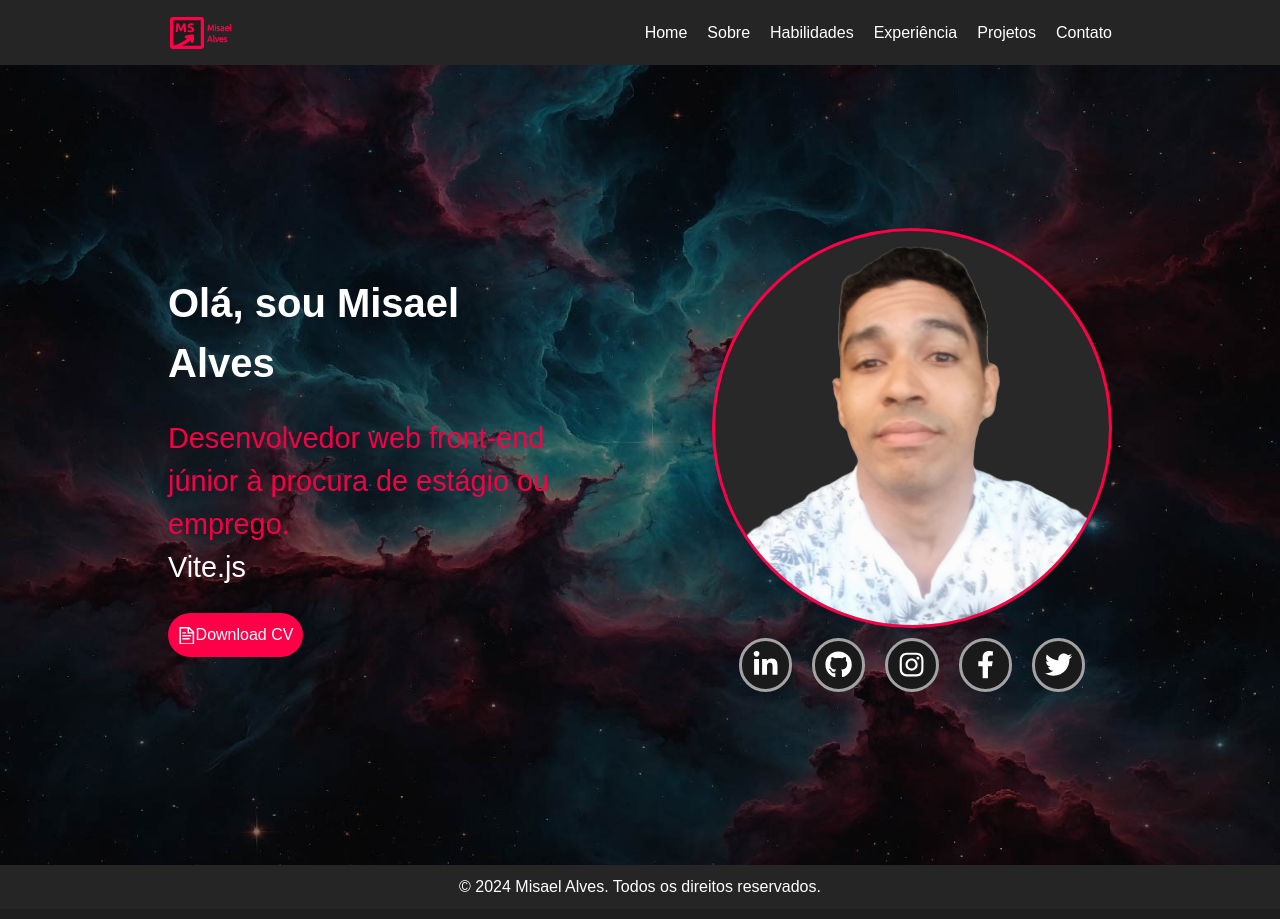
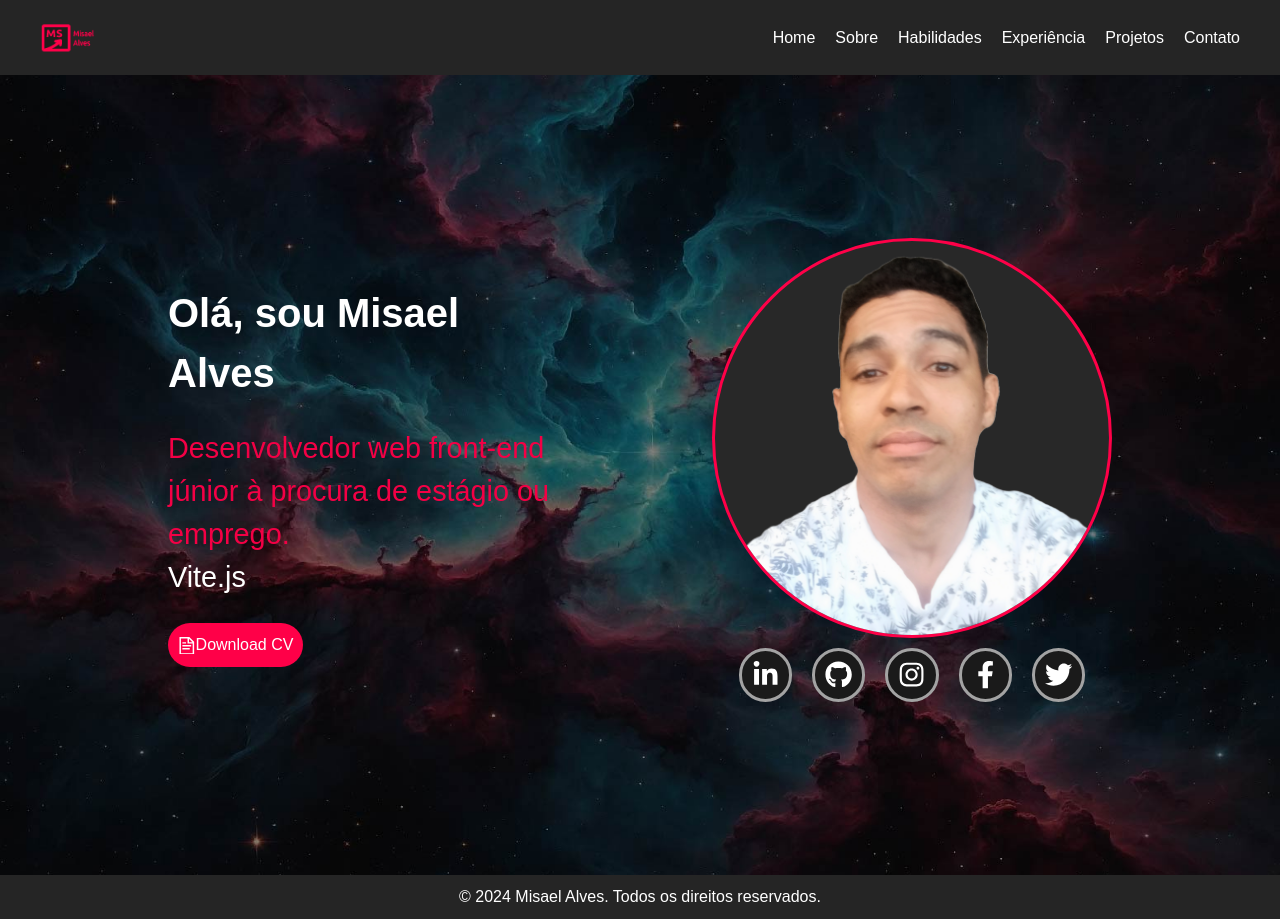
Before and after one commit to misaelalves99/misael-alves-portfolio-react, a React (Vite) app: page / in a window 1280 px wide. Built offline with nearby package versions, Linux system fonts and the light colour scheme.

Commit message:
Header atualizado

```diff
--- a/src/components/Header/Header.css
+++ b/src/components/Header/Header.css
@@ -1,132 +1,142 @@
+/* Header styles */
 .header {
     width: 100%;
     background-color: rgb(37, 37, 37);
     margin: 0;
     padding: 0;
+    position: relative;
+    z-index: 20;
 }
 
 .container-header {
     max-width: 1280px;
     margin: auto;
-    padding-left: 40px;
-    padding-right: 40px;
+    padding: 10px 40px;
     display: flex;
-    flex-direction: row;
     justify-content: space-between;
     align-items: center;
 }
 
-@media (max-width: 1280px) {
-    .container-header {
-        max-width: 1024px;
-    }
+.logo img {
+    height: 55px;
 }
 
-@media (max-width: 1024px) {
-    .container-header {
-        max-width: 768px;
-    }
+/* Desktop Menu */
+.desktop-menu {
+    display: flex;
+    list-style: none;
+    margin: 0;
+    padding: 0;
 }
 
-@media (max-width: 768px) {
-    .container-header {
-        max-width: 576px;
-    }
+.desktop-menu li {
+    margin-left: 20px;
 }
 
-.logo {
-    margin: 0;
-    padding: 0;
-    margin-right: auto;
-    display: flex;
-    justify-content: center;
+.desktop-menu li a {
+    font-family: "Ubuntu", sans-serif;
+    font-size: 1rem;
+    font-weight: 400;
+    color: white;
+    text-decoration: none;
+    transition: color 0.3s;
 }
 
+.desktop-menu li a:hover {
+    color: rgb(246, 5, 97);
+}
+
+/* Mobile Hamburger Menu */
 .menu-button {
     display: none;
     background: none;
     border: none;
-    color: #fff;
-    font-size: 1.5rem;
     cursor: pointer;
+    flex-direction: column;
+    gap: 5px;
+    z-index: 30;
+    position: relative;
 }
 
-.navbar {
-    position: relative;
-    top: 0;
-    right: 0;
+.menu-button .bar {
+    width: 30px;
+    height: 3px;
+    background-color: white;
+    border-radius: 2px;
+    transition: transform 0.3s, opacity 0.3s;
 }
 
-.navbar ul {
-    margin-left: auto;
-    display: flex;
-    flex-direction: row;
-    align-items: center;
-    justify-content: space-evenly;
+.menu-button.open .bar:nth-child(1) {
+    transform: translateY(8px) rotate(45deg);
 }
 
-.navbar ul li{
-    font-family: "Ubuntu", sans-serif;
-    font-weight: 400;
-    font-style: normal;
-    font-size: 1rem;
-    color: white;
+.menu-button.open .bar:nth-child(2) {
+    opacity: 0;
 }
 
-.navbar ul li:hover {
-    color: rgb(246, 5, 97);
+.menu-button.open .bar:nth-child(3) {
+    transform: translateY(-8px) rotate(-45deg);
 }
 
-a {
-    color: white;
+/* Fullscreen Menu */
+.fullscreen-menu {
+    position: fixed;
+    top: 0;
+    left: 0;
+    width: 100%;
+    height: 100%;
+    background: rgba(0, 0, 0, 0.9);
+    display: none;
+    flex-direction: column;
+    justify-content: center;
+    align-items: center;
+    z-index: 20;
+    opacity: 0;
+    transition: opacity 0.3s ease-in-out;
+}
+
+.fullscreen-menu.open {
+    display: flex;
+    opacity: 1;
 }
 
 .menu-list {
     list-style: none;
+    padding: 0;
     margin: 0;
-    padding: 0;
-    display: flex;
+    text-align: center;
 }
 
 .menu-list li {
-    margin-left: 20px;
+    margin: 20px 0;
 }
 
-.menu-list a {
+.menu-list li a {
+    font-family: "Ubuntu", sans-serif;
+    font-size: 2rem;
+    font-weight: 400;
+    color: white;
     text-decoration: none;
+    transition: color 0.3s;
 }
 
-.menu-list.open {
-    display: flex;
+.menu-list li a:hover {
+    color: rgb(246, 5, 97);
 }
 
+/* Responsiveness */
 @media (max-width: 1024px) {
-    .navbar ul{
+    /* Hide desktop menu on mobile */
+    .desktop-menu {
         display: none;
     }
 
-    .menu-list {
-        min-width: 150px;
-        width: 100%;
-        background-color: black;
+    /* Show mobile hamburger menu */
+    .menu-button {
+        display: flex;
     }
 
-    .menu-list.open {
-        position: absolute;
-        top: 50px;
-        right: 0;
-        max-width: 150px;
-        display: flex;
-        flex-direction: column;
-        justify-content: flex-start;
-        z-index: 10;
-    }
-
-    .menu-list li {
-        margin: 10px 0;
-    }
-
-    .menu-button {
-        display: block;
+    .menu-list li a {
+        font-size: 1.5rem;
     }
 }
--- a/src/components/Header/index.jsx
+++ b/src/components/Header/index.jsx
@@ -4,7 +4,6 @@ import React, { useState } from 'react';
 import { Link } from 'react-router-dom';
 
 export default function Header() {
-
     const [isOpen, setIsOpen] = useState(false);
 
     const toggleMenu = () => {
@@ -13,17 +12,15 @@ export default function Header() {
 
     return (
         <>
-            <section className='header'>
-                <div className='container-header'>
-                    <div className='logo'>
-                        <Link to="/"><img src={Logo} alt={Logo} /></Link>
+            <header className="header">
+                <div className="container-header">
+                    <div className="logo">
+                        <Link to="/"><img src={Logo} alt="Logo" /></Link>
                     </div>
 
-                    <nav className='navbar'>
-                        <button className="menu-button" onClick={toggleMenu}>
-                            ☰
-                        </button>
-                        <ul className={`menu-list ${isOpen ? 'open' : ''}`}>
+                    <nav className="navbar">
+                        {/* Desktop Menu */}
+                        <ul className="desktop-menu">
                             <li><Link to="/">Home</Link></li>
                             <li><Link to="/sobre">Sobre</Link></li>
                             <li><Link to="/habilidades">Habilidades</Link></li>
@@ -31,9 +28,28 @@ export default function Header() {
                             <li><Link to="/projetos">Projetos</Link></li>
                             <li><Link to="/contato">Contato</Link></li>
                         </ul>
+
+                        {/* Mobile Hamburger Menu */}
+                        <button className={`menu-button ${isOpen ? 'open' : ''}`} onClick={toggleMenu}>
+                            <div className="bar"></div>
+                            <div className="bar"></div>
+                            <div className="bar"></div>
+                        </button>
+
+                        {/* Fullscreen Mobile Menu */}
+                        <div className={`fullscreen-menu ${isOpen ? 'open' : ''}`}>
+                            <ul className="menu-list">
+                                <li><Link to="/" onClick={toggleMenu}>Home</Link></li>
+                                <li><Link to="/sobre" onClick={toggleMenu}>Sobre</Link></li>
+                                <li><Link to="/habilidades" onClick={toggleMenu}>Habilidades</Link></li>
+                                <li><Link to="/experiencia" onClick={toggleMenu}>Experiência</Link></li>
+                                <li><Link to="/projetos" onClick={toggleMenu}>Projetos</Link></li>
+                                <li><Link to="/contato" onClick={toggleMenu}>Contato</Link></li>
+                            </ul>
+                        </div>
                     </nav>
                 </div>
-            </section>
+            </header>
         </>
     );
 }
```
